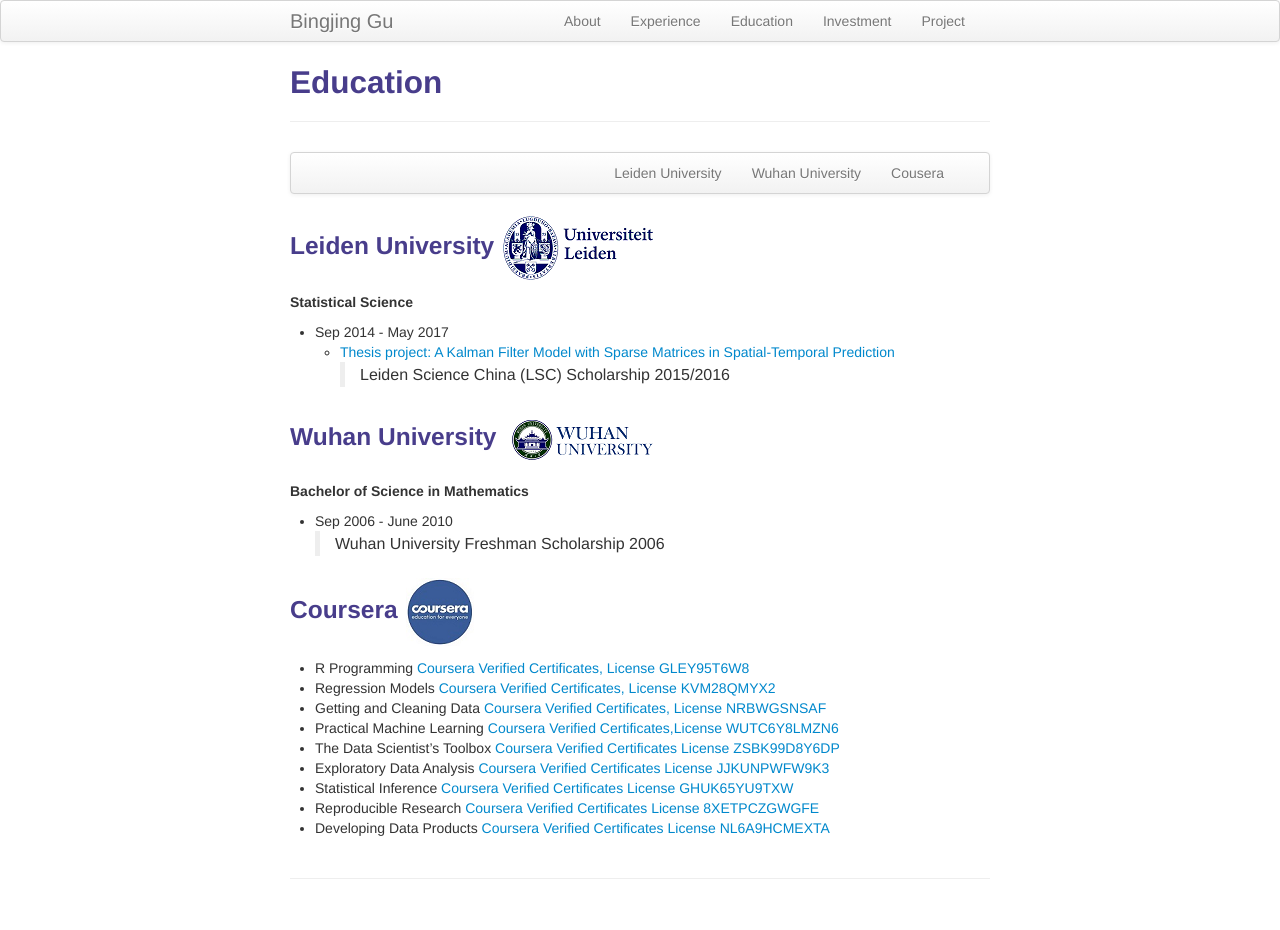
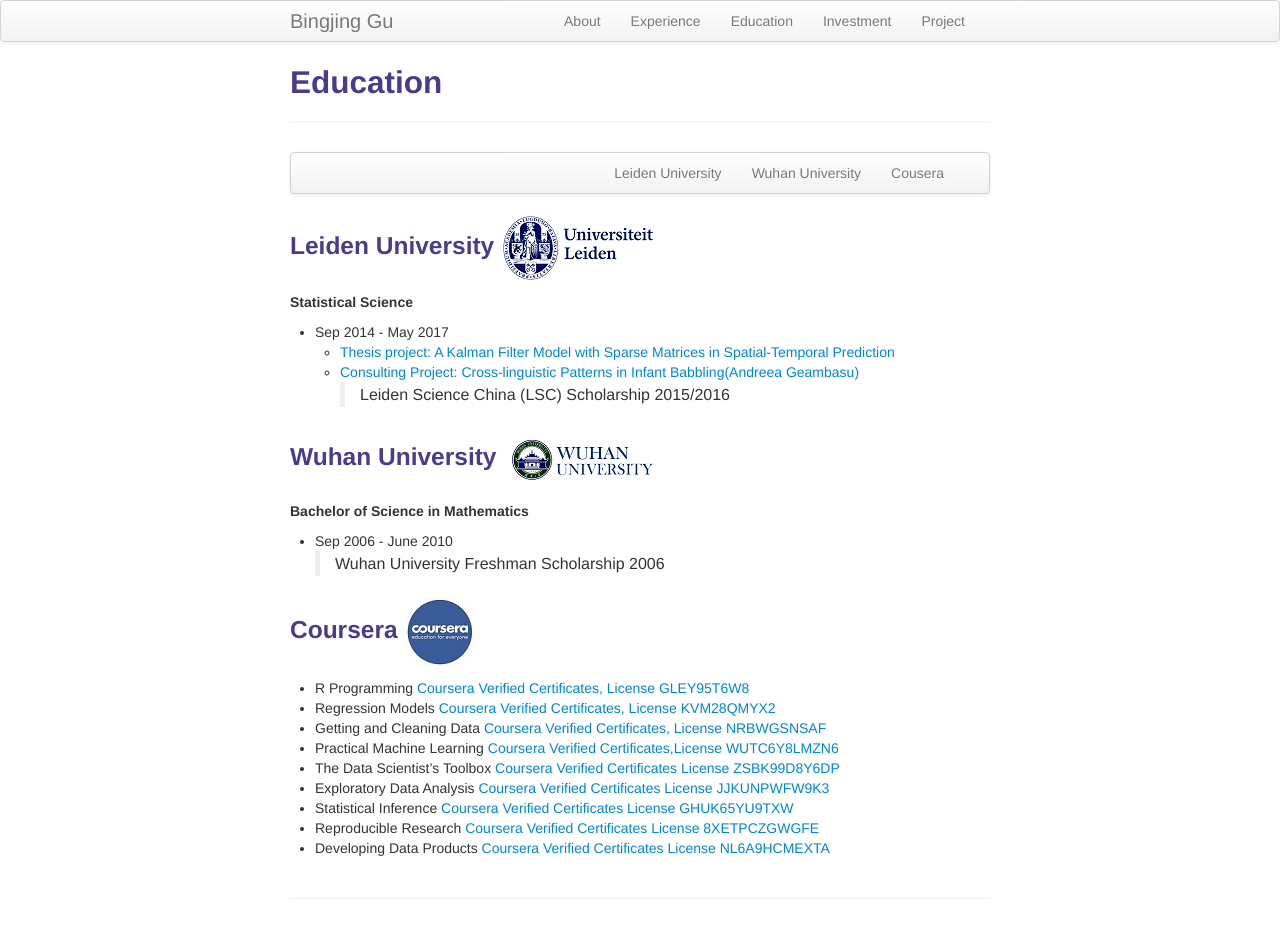
Before and after one commit to sangaj/sangaj.github.io, a Jekyll site: the page built from pages/Education.md, in a window 1280 px wide. Built offline with Jekyll 4.4.1, drawn with Linux system fonts in a browser that asks for light colours.

Commit message:
Update Education.md

```diff
--- a/pages/Education.md
+++ b/pages/Education.md
@@ -21,6 +21,7 @@ description: Bingjing's Education
 **Statistical Science**
 - Sep 2014 - May 2017
    - [Thesis project: A Kalman Filter Model with Sparse Matrices in Spatial-Temporal Prediction](https://github.com/sangaj/Thesis)
+   - [Consulting Project: Cross-linguistic Patterns in Infant Babbling(Andreea Geambasu)](https://openaccess.leidenuniv.nl/handle/1887/47550)
 > Leiden Science China (LSC) Scholarship 2015/2016
 
 
```
